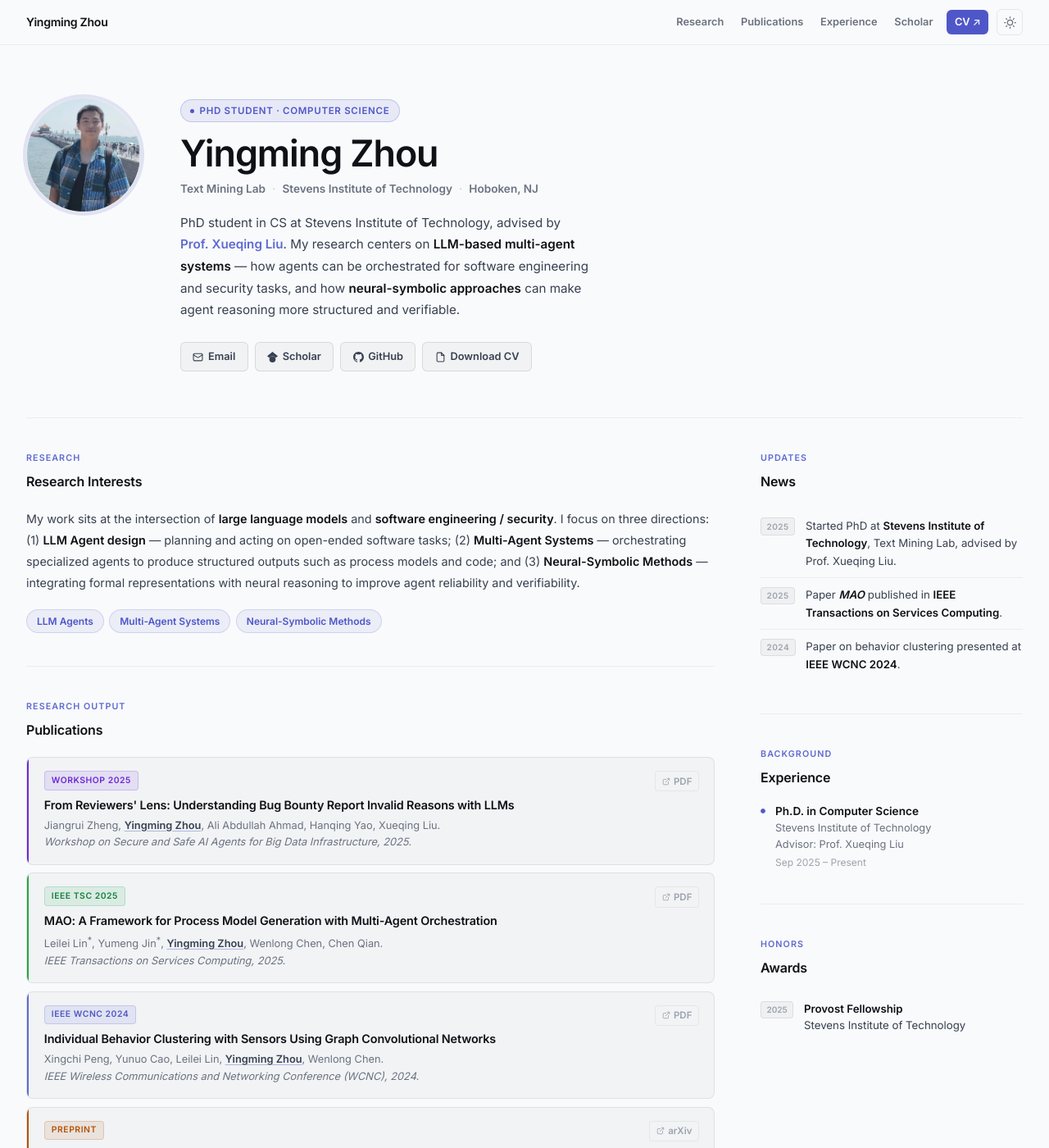
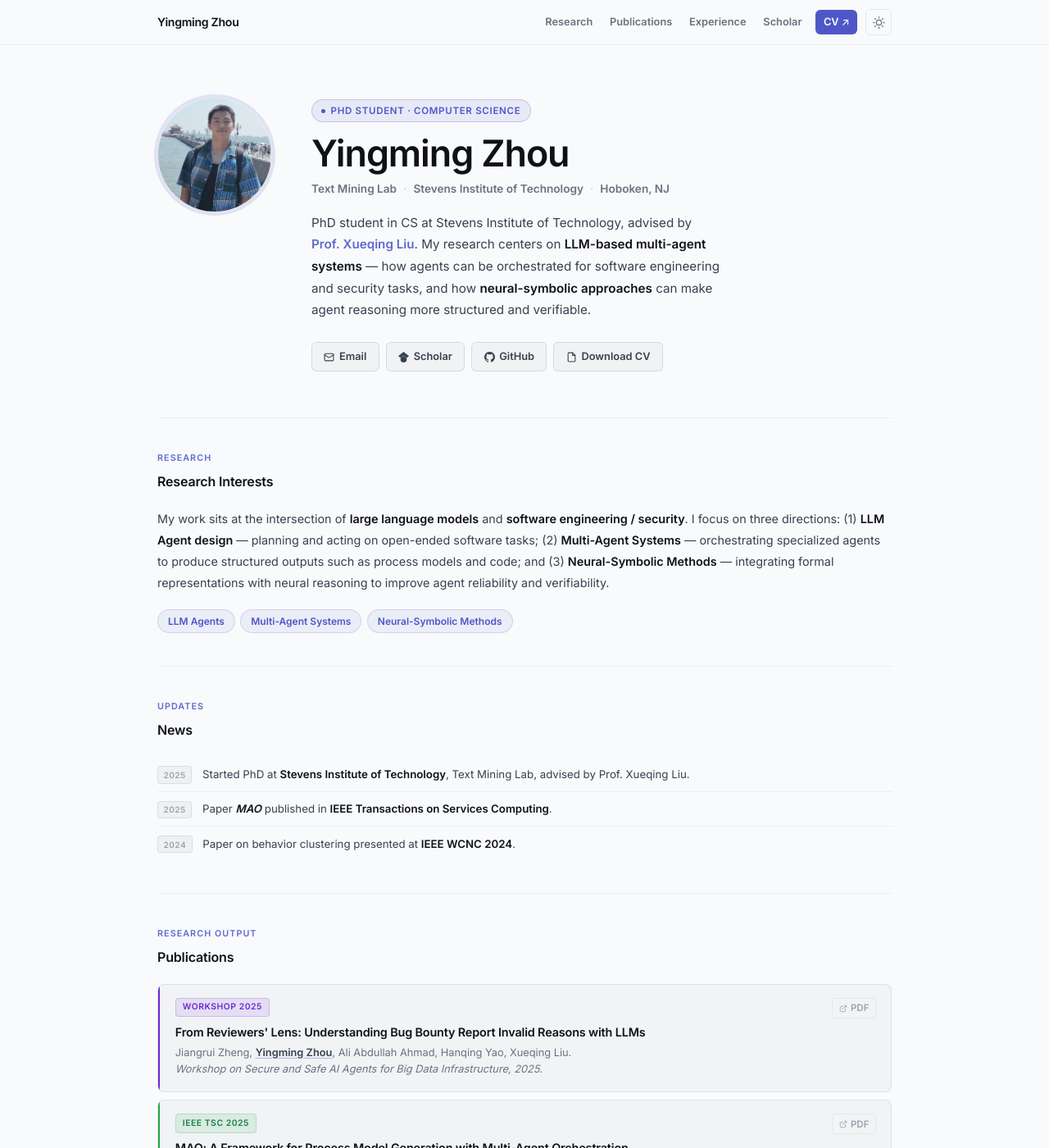
Before and after one commit to Aizhouym/Aizhouym.github.io, a Jekyll site: the page built from _pages/about.md, in a window 1280 px wide and 1400 px high. Shown: the whole window at 82% size. Built offline with Jekyll 4.4.1, drawn with Linux system fonts in a browser that asks for light colours; a script that is not in the unit is left out.

Commit message:
Single-column full-width layout, globe hard-clipped to 160px
Co-Authored-By: Claude Sonnet 4.6 <noreply@anthropic.com>

```diff
--- a/_layouts/homepage.html
+++ b/_layouts/homepage.html
@@ -49,7 +49,7 @@
       --amber:  #d97706;
       --purple: #7c3aed;
 
-      --w: 1280px;
+      --w: 960px;
       --radius-sm: 4px;
       --radius:    6px;
       --radius-md: 8px;
@@ -299,15 +299,17 @@
     /* ── DIVIDER ─────────────────────────────────────────── */
     .divider { height: 1px; background: var(--border-subtle); border: none; }
 
-    /* ── TWO-COLUMN BODY ─────────────────────────────────── */
-    .body-grid {
+    /* ── SINGLE-COLUMN BODY ──────────────────────────────── */
+    .body-grid { display: block; }
+    .section + .section { border-top: 1px solid var(--border-subtle); }
+
+    /* Experience + Awards side by side */
+    .meta-grid {
       display: grid;
-      grid-template-columns: 1fr 320px;
-      gap: 0 3.5rem;
-      align-items: start;
+      grid-template-columns: 1fr 1fr;
+      gap: 0 3rem;
     }
-    .col-main .section + .section { border-top: 1px solid var(--border-subtle); }
-    .col-side .section + .section  { border-top: 1px solid var(--border-subtle); }
+    @media (max-width: 640px) { .meta-grid { grid-template-columns: 1fr; } }
 
     /* ── SECTION ─────────────────────────────────────────── */
     .section { padding: 2.5rem 0; }
@@ -533,30 +535,20 @@
       padding-left: 2rem; padding-right: 2rem;
     }
     .footer-globe {
-      display: flex;
-      justify-content: center;
-      align-items: center;
-      margin-bottom: 1rem;
+      /* hard clip — nothing escapes this box regardless of what globe.js renders */
+      width: 160px;
+      height: 160px;
+      overflow: hidden;
+      margin: 0 auto 1rem;
+      border-radius: 50%;
       opacity: .85;
       transition: opacity .2s;
     }
     .footer-globe:hover { opacity: 1; }
-    /* constrain globe — targets canvas, img, and iframes ClustrMaps may render */
-    .footer-globe canvas,
-    .footer-globe img,
-    .footer-globe iframe,
-    .footer-globe > div,
-    .footer-globe > * {
-      width: 160px !important;
-      height: 160px !important;
-      max-width: 160px !important;
-      max-height: 160px !important;
-    }
 
     /* ── RESPONSIVE ──────────────────────────────────────── */
     @media (max-width: 820px) {
-      .body-grid { grid-template-columns: 1fr; }
-      .col-side { border-top: 1px solid var(--border-subtle); }
+      .meta-grid { grid-template-columns: 1fr !important; }
     }
     @media (max-width: 560px) {
       .profile { flex-direction: column; align-items: center; text-align: center; padding: 2.5rem 0 2rem; gap: 1.5rem; }
@@ -659,9 +651,7 @@
 
   <div class="body-grid">
 
-    <!-- LEFT -->
-    <div class="col-main">
-
+    <!-- RESEARCH -->
     <div class="section" id="research">
       <div class="section-label">Research</div>
       <h2 class="section-heading">Research Interests</h2>
@@ -681,6 +671,27 @@
       </div>
     </div>
 
+    <!-- NEWS -->
+    <div class="section">
+      <div class="section-label">Updates</div>
+      <h2 class="section-heading">News</h2>
+      <div class="news-list">
+        <div class="news-item">
+          <span class="news-year">2025</span>
+          <p class="news-text">Started PhD at <strong>Stevens Institute of Technology</strong>, Text Mining Lab, advised by Prof.&nbsp;Xueqing Liu.</p>
+        </div>
+        <div class="news-item">
+          <span class="news-year">2025</span>
+          <p class="news-text">Paper <em>MAO</em> published in <strong>IEEE Transactions on Services Computing</strong>.</p>
+        </div>
+        <div class="news-item">
+          <span class="news-year">2024</span>
+          <p class="news-text">Paper on behavior clustering presented at <strong>IEEE WCNC 2024</strong>.</p>
+        </div>
+      </div>
+    </div>
+
+    <!-- PUBLICATIONS -->
     <div class="section" id="publications">
       <div class="section-label">Research Output</div>
       <h2 class="section-heading">Publications</h2>
@@ -768,31 +779,9 @@
       </a>
     </div>
 
-    </div><!-- /.col-main -->
-
-    <!-- RIGHT -->
-    <div class="col-side">
-
-      <div class="section">
-        <div class="section-label">Updates</div>
-        <h2 class="section-heading">News</h2>
-        <div class="news-list">
-          <div class="news-item">
-            <span class="news-year">2025</span>
-            <p class="news-text">Started PhD at <strong>Stevens Institute of Technology</strong>, Text Mining Lab, advised by Prof.&nbsp;Xueqing Liu.</p>
-          </div>
-          <div class="news-item">
-            <span class="news-year">2025</span>
-            <p class="news-text">Paper <em>MAO</em> published in <strong>IEEE Transactions on Services Computing</strong>.</p>
-          </div>
-          <div class="news-item">
-            <span class="news-year">2024</span>
-            <p class="news-text">Paper on behavior clustering presented at <strong>IEEE WCNC 2024</strong>.</p>
-          </div>
-        </div>
-      </div>
-
-      <div class="section" id="experience">
+    <!-- EXPERIENCE + AWARDS side by side -->
+    <div class="section meta-grid" id="experience">
+      <div>
         <div class="section-label">Background</div>
         <h2 class="section-heading">Experience</h2>
         <div class="exp-list">
@@ -809,8 +798,7 @@
           </div>
         </div>
       </div>
-
-      <div class="section">
+      <div>
         <div class="section-label">Honors</div>
         <h2 class="section-heading">Awards</h2>
         <div class="award-list">
@@ -820,8 +808,8 @@
           </div>
         </div>
       </div>
+    </div>
 
-    </div><!-- /.col-side -->
   </div><!-- /.body-grid -->
 
 </div><!-- /.page -->
```
Lines whose indentation alone changed are shown as unchanged.
